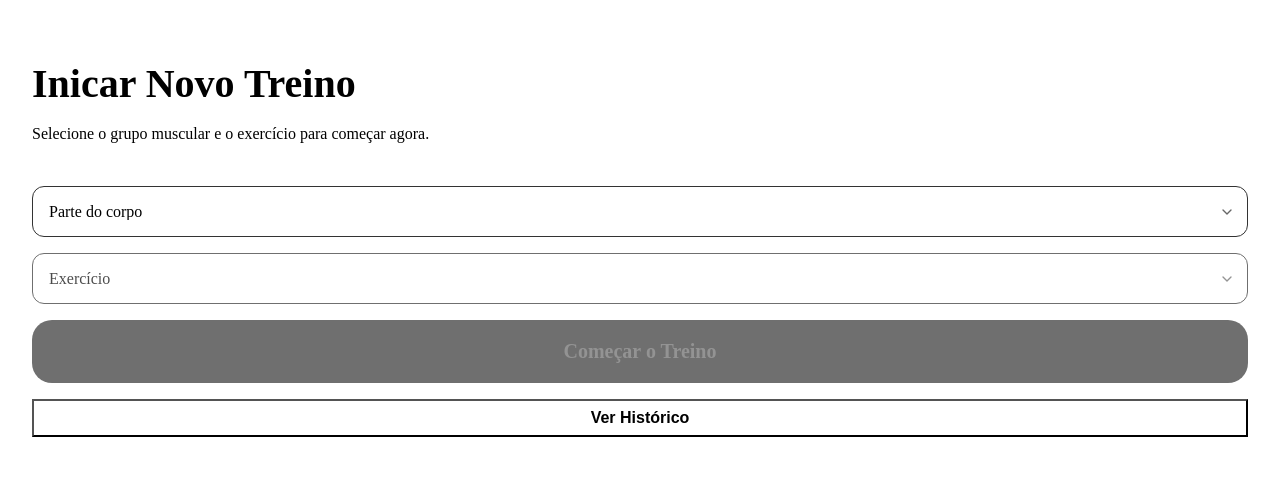
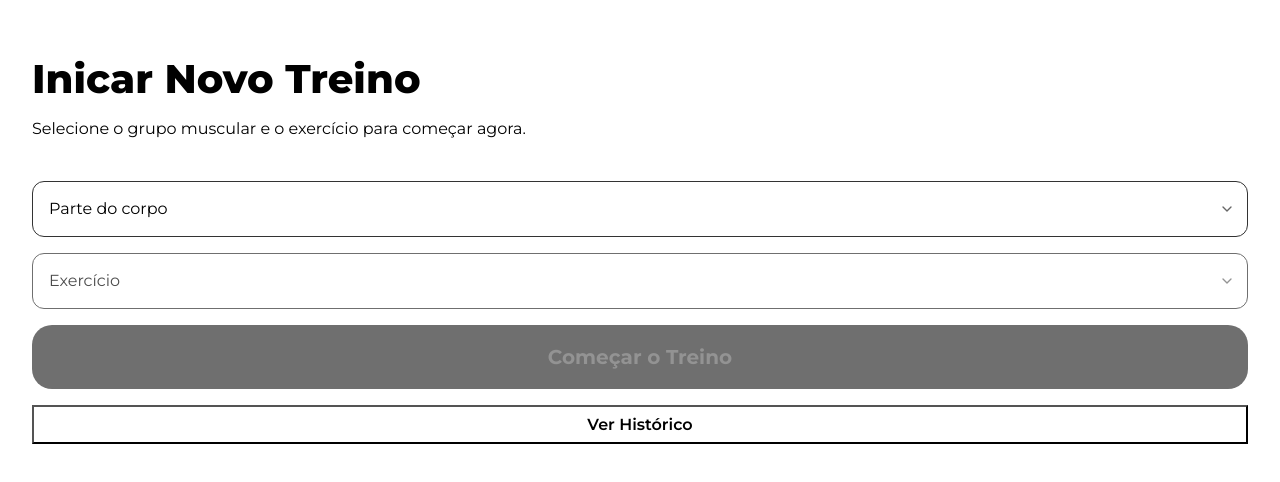
Before and after one commit to felipeands/gym-timer, a React (Create React App) app: page / in a window 1280 px wide. Shown: the part 224-706 px from the top of the page. Built offline with nearby package versions, Linux system fonts and the light colour scheme.

Commit message:
fix: corrige fonte e formato da data na finalização do treino

```diff
--- a/src/App.tsx
+++ b/src/App.tsx
@@ -39,4 +39,10 @@ function App() {
 
 export default App
 
-const AppWrapper = styled.div``
+const AppWrapper = styled.div`
+  font-family: 'Montserrat', system-ui, -apple-system, BlinkMacSystemFont, 'Segoe UI', Roboto, sans-serif;
+
+  * {
+    font-family: inherit;
+  }
+`
--- a/src/screens/EndTraining/index.tsx
+++ b/src/screens/EndTraining/index.tsx
@@ -25,6 +25,13 @@ const EndTraining = () => {
     return h > 0 ? `${h}:${m}:${s}` : `${m}:${s}`
   }
 
+  const formatDate = (date: Date) => {
+    const day = date.getDate().toString().padStart(2, '0')
+    const month = (date.getMonth() + 1).toString().padStart(2, '0')
+    const year = date.getFullYear()
+    return `${day}/${month}/${year}`
+  }
+
   const trainingDurationSeconds = training.startAt && training.endAt
     ? Math.floor((training.endAt.getTime() - training.startAt.getTime()) / 1000)
     : 0
@@ -44,7 +51,7 @@ const EndTraining = () => {
     <Container>
       <Header>
         <Title>Treino Finalizado</Title>
-        <DateText>{new Date().toLocaleDateString()}</DateText>
+        <DateText>{formatDate(new Date())}</DateText>
       </Header>
 
       <StatsGrid>
```
